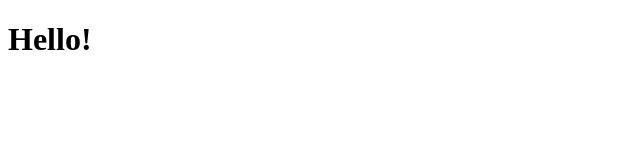
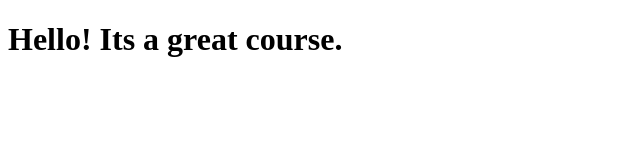
Before and after one commit to Guneet13/coursera-test, a plain HTML site: page site/index.html in a window 1280 px wide. Shown: the whole page, without its empty margins (0-640 px from the left). Drawn offline with Linux system fonts and the light colour scheme.

Commit message:
small change made

```diff
--- a/site/index.html
+++ b/site/index.html
@@ -4,6 +4,6 @@
 	<title>Hello Coursera</title>
 </head>
 <body>
-<h1>Hello!</h1>
+<h1>Hello! Its a great course.</h1>
 </body>
 </html>
```
